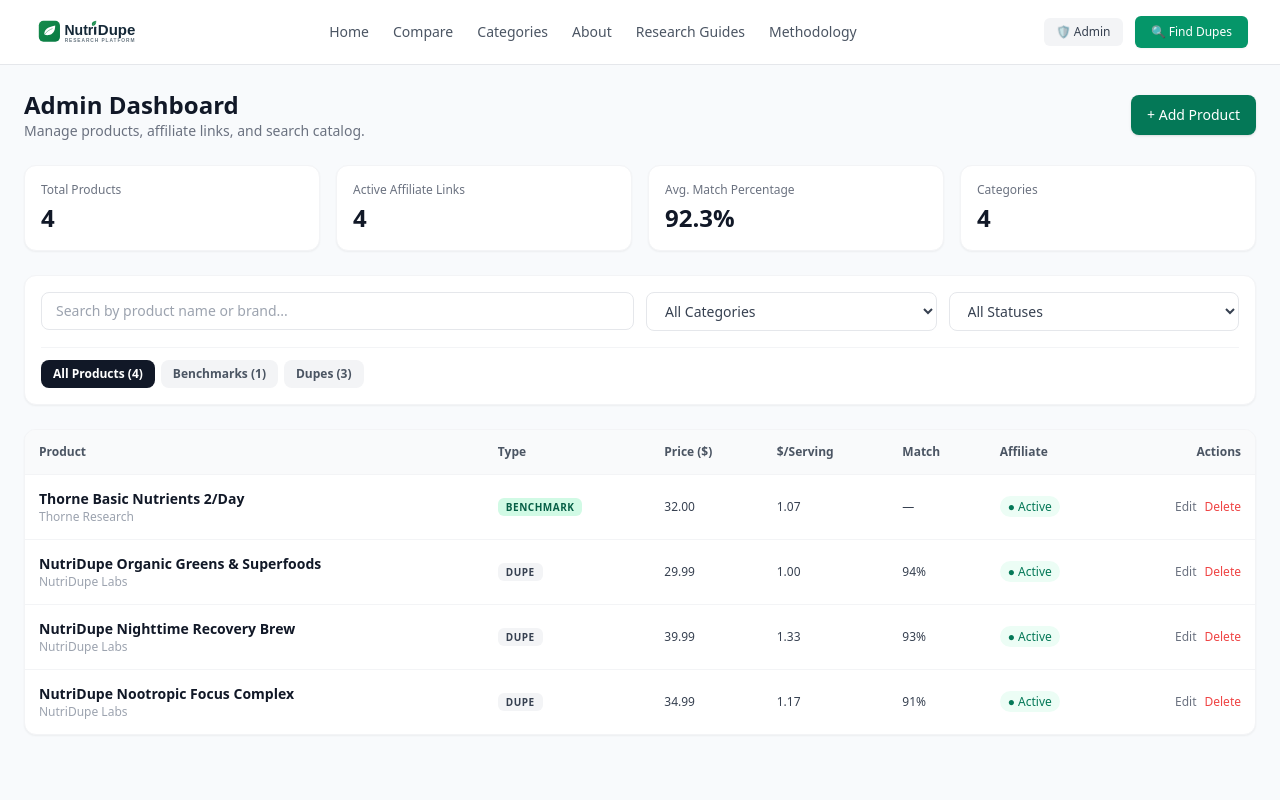
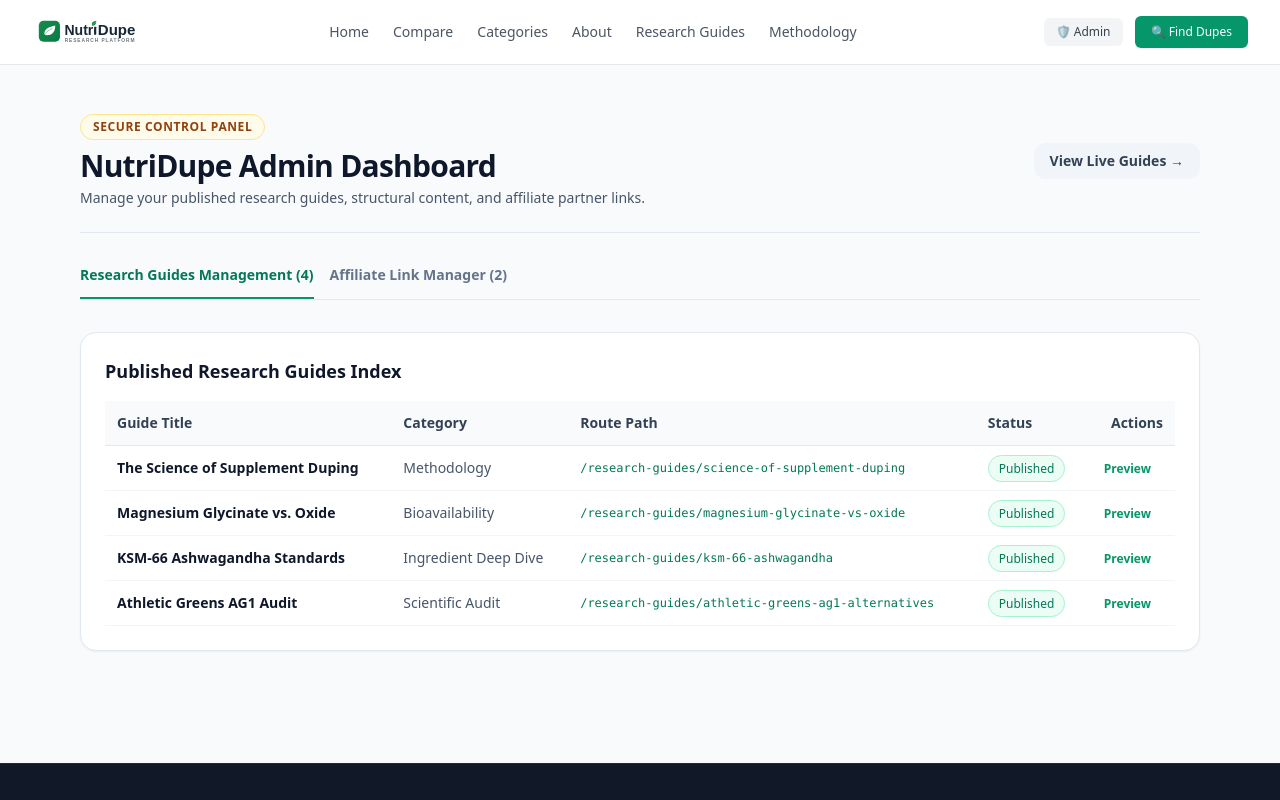
Before and after one commit to Jalil63/nutridupe, a Next.js app: page /admin in a window 1280 px wide. Shown: the top 800 px of the page. Built offline with nearby package versions, Linux system fonts and the light colour scheme.

Commit message:
Enhance AdminDashboard with guides and affiliates management
Refactor AdminDashboard to manage guides and affiliates.

```diff
--- a/app/admin/page.tsx
+++ b/app/admin/page.tsx
@@ -1,297 +1,149 @@
-'use client';
-
-import { useState, useMemo } from 'react';
-
-interface Product {
-  id: string;
-  name: string;
-  brand: string;
-  type: 'benchmark' | 'dupe';
-  price: number;
-  pricePerServing: number;
-  matchPercentage?: number;
-  affiliateStatus: 'Active' | 'Inactive';
-  category: string;
-}
-
-// Sample product dataset matching your dashboard structure
-const initialProducts: Product[] = [
-  {
-    id: '1',
-    name: 'Thorne Basic Nutrients 2/Day',
-    brand: 'Thorne Research',
-    type: 'benchmark',
-    price: 32.00,
-    pricePerServing: 1.07,
-    affiliateStatus: 'Active',
-    category: 'Multivitamins',
-  },
-  {
-    id: '2',
-    name: 'NutriDupe Organic Greens & Superfoods',
-    brand: 'NutriDupe Labs',
-    type: 'dupe',
-    price: 29.99,
-    pricePerServing: 1.00,
-    matchPercentage: 94,
-    affiliateStatus: 'Active',
-    category: 'Superfoods',
-  },
-  {
-    id: '3',
-    name: 'NutriDupe Nighttime Recovery Brew',
-    brand: 'NutriDupe Labs',
-    type: 'dupe',
-    price: 39.99,
-    pricePerServing: 1.33,
-    matchPercentage: 93,
-    affiliateStatus: 'Active',
-    category: 'Sleep & Recovery',
-  },
-  {
-    id: '4',
-    name: 'NutriDupe Nootropic Focus Complex',
-    brand: 'NutriDupe Labs',
-    type: 'dupe',
-    price: 34.99,
-    pricePerServing: 1.17,
-    matchPercentage: 91,
-    affiliateStatus: 'Active',
-    category: 'Nootropics',
-  },
-];
+'import client';
+import React, { useState } from 'react';
+import Link from 'next/link';
 
 export default function AdminDashboard() {
-  const [products] = useState<Product[]>(initialProducts);
-  const [searchTerm, setSearchTerm] = useState('');
-  const [selectedTab, setSelectedTab] = useState<'all' | 'benchmark' | 'dupe'>('all');
-  const [selectedCategory, setSelectedCategory] = useState<string>('all');
-  const [selectedStatus, setSelectedStatus] = useState<string>('all');
+  const [activeTab, setActiveTab] = useState<'guides' | 'affiliates'>('guides');
 
-  // Extract unique categories for filter dropdown
-  const categories = useMemo(() => {
-    return Array.from(new Set(products.map((p) => p.category)));
-  }, [products]);
+  // State for adding a new guide easily via form
+  const [guides, setGuides] = useState([
+    { title: "The Science of Supplement Duping", category: "Methodology", slug: "/research-guides/science-of-supplement-duping", status: "Published" },
+    { title: "Magnesium Glycinate vs. Oxide", category: "Bioavailability", slug: "/research-guides/magnesium-glycinate-vs-oxide", status: "Published" },
+    { title: "KSM-66 Ashwagandha Standards", category: "Ingredient Deep Dive", slug: "/research-guides/ksm-66-ashwagandha", status: "Published" },
+    { title: "Athletic Greens AG1 Audit", category: "Scientific Audit", slug: "/research-guides/athletic-greens-ag1-alternatives", status: "Published" },
+  ]);
 
-  // Tab count calculations
-  const counts = useMemo(() => {
-    return {
-      all: products.length,
-      benchmark: products.filter((p) => p.type === 'benchmark').length,
-      dupe: products.filter((p) => p.type === 'dupe').length,
-    };
-  }, [products]);
-
-  // Filtered dataset evaluation
-  const filteredProducts = useMemo(() => {
-    return products.filter((product) => {
-      // Tab filter
-      if (selectedTab !== 'all' && product.type !== selectedTab) return false;
-
-      // Category filter
-      if (selectedCategory !== 'all' && product.category !== selectedCategory) return false;
-
-      // Affiliate status filter
-      if (selectedStatus !== 'all' && product.affiliateStatus.toLowerCase() !== selectedStatus) return false;
-
-      // Text search
-      if (searchTerm.trim() !== '') {
-        const query = searchTerm.toLowerCase();
-        const nameMatch = product.name.toLowerCase().includes(query);
-        const brandMatch = product.brand.toLowerCase().includes(query);
-        if (!nameMatch && !brandMatch) return false;
-      }
-
-      return true;
-    });
-  }, [products, selectedTab, selectedCategory, selectedStatus, searchTerm]);
-
-  const clearFilters = () => {
-    setSearchTerm('');
-    setSelectedTab('all');
-    setSelectedCategory('all');
-    setSelectedStatus('all');
-  };
+  const [affiliates, setAffiliates] = useState([
+    { product: "Magnesium Glycinate (Brand A)", partner: "Amazon Associates", link: "https://amazon.dp/example" },
+    { product: "KSM-66 Root Extract (Brand B)", partner: "Lemon Squeezy", link: "https://lemonsqueezy.com/example" },
+  ]);
 
   return (
-    <div className="p-6 max-w-7xl mx-auto space-y-6 bg-slate-50 min-h-screen">
-      {/* Header */}
-      <div className="flex flex-col sm:flex-row sm:items-center justify-between gap-4">
+    <div className="max-w-6xl mx-auto px-4 py-12 text-slate-800">
+      <header className="flex flex-col sm:flex-row justify-between items-start sm:items-center mb-8 pb-6 border-b border-slate-200">
         <div>
-          <h1 className="text-2xl font-bold text-gray-900">Admin Dashboard</h1>
-          <p className="text-sm text-gray-500">Manage products, affiliate links, and search catalog.</p>
+          <span className="inline-block bg-amber-50 text-amber-800 text-xs font-bold uppercase tracking-wider px-3 py-1 rounded-full mb-2 border border-amber-200">
+            Secure Control Panel
+          </span>
+          <h1 className="text-3xl font-extrabold text-slate-900 tracking-tight">
+            NutriDupe Admin Dashboard
+          </h1>
+          <p className="text-slate-600 text-sm mt-1">
+            Manage your published research guides, structural content, and affiliate partner links.
+          </p>
         </div>
-        <button className="px-4 py-2.5 bg-emerald-700 hover:bg-emerald-800 text-white font-medium text-sm rounded-lg shadow transition">
-          + Add Product
+        <div className="mt-4 sm:mt-0 flex gap-3">
+          <Link
+            href="/research-guides"
+            className="bg-slate-100 hover:bg-slate-200 text-slate-700 font-semibold px-4 py-2 rounded-xl text-sm transition-colors"
+          >
+            View Live Guides &rarr;
+          </Link>
+        </div>
+      </header>
+
+      {/* Tab Navigation */}
+      <div className="flex gap-4 border-b border-slate-200 mb-8">
+        <button
+          onClick={() => setActiveTab('guides')}
+          className={`pb-3 font-semibold text-sm transition-colors border-b-2 ${
+            activeTab === 'guides'
+              ? 'border-emerald-600 text-emerald-700'
+              : 'border-transparent text-slate-500 hover:text-slate-800'
+          }`}
+        >
+          Research Guides Management ({guides.length})
+        </button>
+        <button
+          onClick={() => setActiveTab('affiliates')}
+          className={`pb-3 font-semibold text-sm transition-colors border-b-2 ${
+            activeTab === 'affiliates'
+              ? 'border-emerald-600 text-emerald-700'
+              : 'border-transparent text-slate-500 hover:text-slate-800'
+          }`}
+        >
+          Affiliate Link Manager ({affiliates.length})
         </button>
       </div>
 
-      {/* Metrics Bar */}
-      <div className="grid grid-cols-2 md:grid-cols-4 gap-4">
-        <div className="bg-white p-4 rounded-xl border border-gray-100 shadow-sm">
-          <p className="text-xs text-gray-500 font-medium">Total Products</p>
-          <p className="text-2xl font-bold text-gray-900 mt-1">{products.length}</p>
-        </div>
-        <div className="bg-white p-4 rounded-xl border border-gray-100 shadow-sm">
-          <p className="text-xs text-gray-500 font-medium">Active Affiliate Links</p>
-          <p className="text-2xl font-bold text-gray-900 mt-1">
-            {products.filter((p) => p.affiliateStatus === 'Active').length}
-          </p>
-        </div>
-        <div className="bg-white p-4 rounded-xl border border-gray-100 shadow-sm">
-          <p className="text-xs text-gray-500 font-medium">Avg. Match Percentage</p>
-          <p className="text-2xl font-bold text-gray-900 mt-1">92.3%</p>
-        </div>
-        <div className="bg-white p-4 rounded-xl border border-gray-100 shadow-sm">
-          <p className="text-xs text-gray-500 font-medium">Categories</p>
-          <p className="text-2xl font-bold text-gray-900 mt-1">{categories.length}</p>
-        </div>
-      </div>
-
-      {/* Controls Container */}
-      <div className="bg-white p-4 rounded-xl border border-gray-100 shadow-sm space-y-4">
-        {/* Search & Select Filters */}
-        <div className="grid grid-cols-1 md:grid-cols-4 gap-3">
-          {/* Search Field */}
-          <div className="md:col-span-2">
-            <input
-              type="text"
-              placeholder="Search by product name or brand..."
-              value={searchTerm}
-              onChange={(e) => setSearchTerm(e.target.value)}
-              className="w-full px-3.5 py-2 border border-gray-200 rounded-lg text-sm text-gray-900 bg-white focus:outline-none focus:ring-2 focus:ring-emerald-500"
-            />
-          </div>
-
-          {/* Category Select */}
-          <select
-            value={selectedCategory}
-            onChange={(e) => setSelectedCategory(e.target.value)}
-            className="px-3.5 py-2 border border-gray-200 rounded-lg text-sm text-gray-700 bg-white focus:outline-none focus:ring-2 focus:ring-emerald-500"
-          >
-            <option value="all">All Categories</option>
-            {categories.map((cat) => (
-              <option key={cat} value={cat}>
-                {cat}
-              </option>
-            ))}
-          </select>
-
-          {/* Status Select */}
-          <select
-            value={selectedStatus}
-            onChange={(e) => setSelectedStatus(e.target.value)}
-            className="px-3.5 py-2 border border-gray-200 rounded-lg text-sm text-gray-700 bg-white focus:outline-none focus:ring-2 focus:ring-emerald-500"
-          >
-            <option value="all">All Statuses</option>
-            <option value="active">Active</option>
-            <option value="inactive">Inactive</option>
-          </select>
-        </div>
-
-        {/* Tabs & Active Filter Clearer */}
-        <div className="flex flex-col sm:flex-row sm:items-center justify-between gap-3 border-t border-gray-100 pt-3">
-          <div className="flex gap-1.5">
-            <button
-              onClick={() => setSelectedTab('all')}
-              className={`px-3 py-1.5 rounded-lg text-xs font-semibold transition ${
-                selectedTab === 'all'
-                  ? 'bg-gray-900 text-white'
-                  : 'bg-gray-100 text-gray-600 hover:bg-gray-200'
-              }`}
-            >
-              All Products ({counts.all})
-            </button>
-            <button
-              onClick={() => setSelectedTab('benchmark')}
-              className={`px-3 py-1.5 rounded-lg text-xs font-semibold transition ${
-                selectedTab === 'benchmark'
-                  ? 'bg-gray-900 text-white'
-                  : 'bg-gray-100 text-gray-600 hover:bg-gray-200'
-              }`}
-            >
-              Benchmarks ({counts.benchmark})
-            </button>
-            <button
-              onClick={() => setSelectedTab('dupe')}
-              className={`px-3 py-1.5 rounded-lg text-xs font-semibold transition ${
-                selectedTab === 'dupe'
-                  ? 'bg-gray-900 text-white'
-                  : 'bg-gray-100 text-gray-600 hover:bg-gray-200'
-              }`}
-            >
-              Dupes ({counts.dupe})
-            </button>
-          </div>
-
-          {(searchTerm || selectedCategory !== 'all' || selectedStatus !== 'all' || selectedTab !== 'all') && (
-            <button
-              onClick={clearFilters}
-              className="text-xs text-emerald-700 font-medium hover:underline self-start sm:self-auto"
-            >
-              Clear filters
-            </button>
-          )}
-        </div>
-      </div>
-
-      {/* Data Table */}
-      <div className="bg-white rounded-xl border border-gray-100 shadow-sm overflow-x-auto">
-        <table className="w-full text-left text-xs text-gray-700">
-          <thead className="bg-gray-50 border-b border-gray-100 font-semibold text-gray-600">
-            <tr>
-              <th className="p-3.5">Product</th>
-              <th className="p-3.5">Type</th>
-              <th className="p-3.5">Price ($)</th>
-              <th className="p-3.5">$/Serving</th>
-              <th className="p-3.5">Match</th>
-              <th className="p-3.5">Affiliate</th>
-              <th className="p-3.5 text-right">Actions</th>
+      {/* Tab 1: Research Guides */}
+      {activeTab === 'guides' && (
+        <div className="space-y-6">
+          <div className="bg-white border border-slate-200 rounded-2xl p-6 shadow-sm">
+            <h2 className="text-lg font-bold text-slate-900 mb-4">Published Research Guides Index</h2>
+            <div className="overflow-x-auto">
+              <table className="w-full text-left text-sm border-collapse">
+                <thead>
+                  <tr className="bg-slate-50 text-slate-700 border-b border-slate-200">
+                    <th className="p-3">Guide Title</th>
+                    <th className="p-3">Category</th>
+                    <th className="p-3">Route Path</th>
+                    <th className="p-3">Status</th>
+                    <th className="p-3 text-right">Actions</th>
                   </tr>
                 </thead>
-          <tbody className="divide-y divide-gray-100">
-            {filteredProducts.length > 0 ? (
-              filteredProducts.map((p) => (
-                <tr key={p.id} className="hover:bg-gray-50/80 transition">
-                  <td className="p-3.5">
-                    <div className="font-semibold text-gray-900 text-sm">{p.name}</div>
-                    <div className="text-gray-400 text-xs">{p.brand}</div>
-                  </td>
-                  <td className="p-3.5">
-                    <span
-                      className={`px-2 py-0.5 rounded-md font-semibold text-[10px] uppercase tracking-wider ${
-                        p.type === 'benchmark'
-                          ? 'bg-emerald-100 text-emerald-800'
-                          : 'bg-gray-100 text-gray-700'
-                      }`}
-                    >
-                      {p.type}
+                <tbody>
+                  {guides.map((g, idx) => (
+                    <tr key={idx} className="border-b border-slate-100 hover:bg-slate-50/50">
+                      <td className="p-3 font-semibold text-slate-900">{g.title}</td>
+                      <td className="p-3 text-slate-600">{g.category}</td>
+                      <td className="p-3 text-emerald-700 font-mono text-xs">{g.slug}</td>
+                      <td className="p-3">
+                        <span className="bg-emerald-50 text-emerald-700 text-xs px-2.5 py-1 rounded-full font-medium border border-emerald-200">
+                          {g.status}
                         </span>
                       </td>
-                  <td className="p-3.5 font-medium">{p.price.toFixed(2)}</td>
-                  <td className="p-3.5 font-medium">{p.pricePerServing.toFixed(2)}</td>
-                  <td className="p-3.5 font-medium">{p.matchPercentage ? `${p.matchPercentage}%` : '—'}</td>
-                  <td className="p-3.5">
-                    <span className="text-emerald-700 bg-emerald-50 px-2 py-0.5 rounded-full font-medium">
-                      ● {p.affiliateStatus}
-                    </span>
-                  </td>
-                  <td className="p-3.5 text-right space-x-2">
-                    <button className="text-gray-500 hover:text-emerald-700 font-medium">Edit</button>
-                    <button className="text-red-500 hover:text-red-700 font-medium">Delete</button>
+                      <td className="p-3 text-right">
+                        <Link href={g.slug} className="text-emerald-600 hover:underline font-semibold text-xs mr-3">
+                          Preview
+                        </Link>
                       </td>
                     </tr>
-              ))
-            ) : (
-              <tr>
-                <td colSpan={7} className="p-8 text-center text-gray-400">
-                  No products matched your search filters.
-                </td>
-              </tr>
-            )}
+                  ))}
                 </tbody>
               </table>
             </div>
           </div>
+        </div>
+      )}
+
+      {/* Tab 2: Affiliate Links */}
+      {activeTab === 'affiliates' && (
+        <div className="space-y-6">
+          <div className="bg-white border border-slate-200 rounded-2xl p-6 shadow-sm">
+            <h2 className="text-lg font-bold text-slate-900 mb-4">Active Affiliate & Monetization Links</h2>
+            <p className="text-sm text-slate-600 mb-6">
+              Track and configure destination URLs for comparison recommendations across your database.
+            </p>
+            <div className="overflow-x-auto">
+              <table className="w-full text-left text-sm border-collapse">
+                <thead>
+                  <tr className="bg-slate-50 text-slate-700 border-b border-slate-200">
+                    <th className="p-3">Target Supplement</th>
+                    <th className="p-3">Partner Network</th>
+                    <th className="p-3">Destination URL</th>
+                    <th className="p-3 text-right">Quick Edit</th>
+                  </tr>
+                </thead>
+                <tbody>
+                  {affiliates.map((a, idx) => (
+                    <tr key={idx} className="border-b border-slate-100 hover:bg-slate-50/50">
+                      <td className="p-3 font-semibold text-slate-900">{a.product}</td>
+                      <td className="p-3 text-slate-600">{a.partner}</td>
+                      <td className="p-3 text-emerald-700 font-mono text-xs truncate max-w-xs">{a.link}</td>
+                      <td className="p-3 text-right">
+                        <button className="text-emerald-600 hover:underline font-semibold text-xs">
+                          Edit Link
+                        </button>
+                      </td>
+                    </tr>
+                  ))}
+                </tbody>
+              </table>
+            </div>
+          </div>
+        </div>
+      )}
+    </div>
   );
 }
```
Lines whose indentation alone changed are shown as unchanged.
